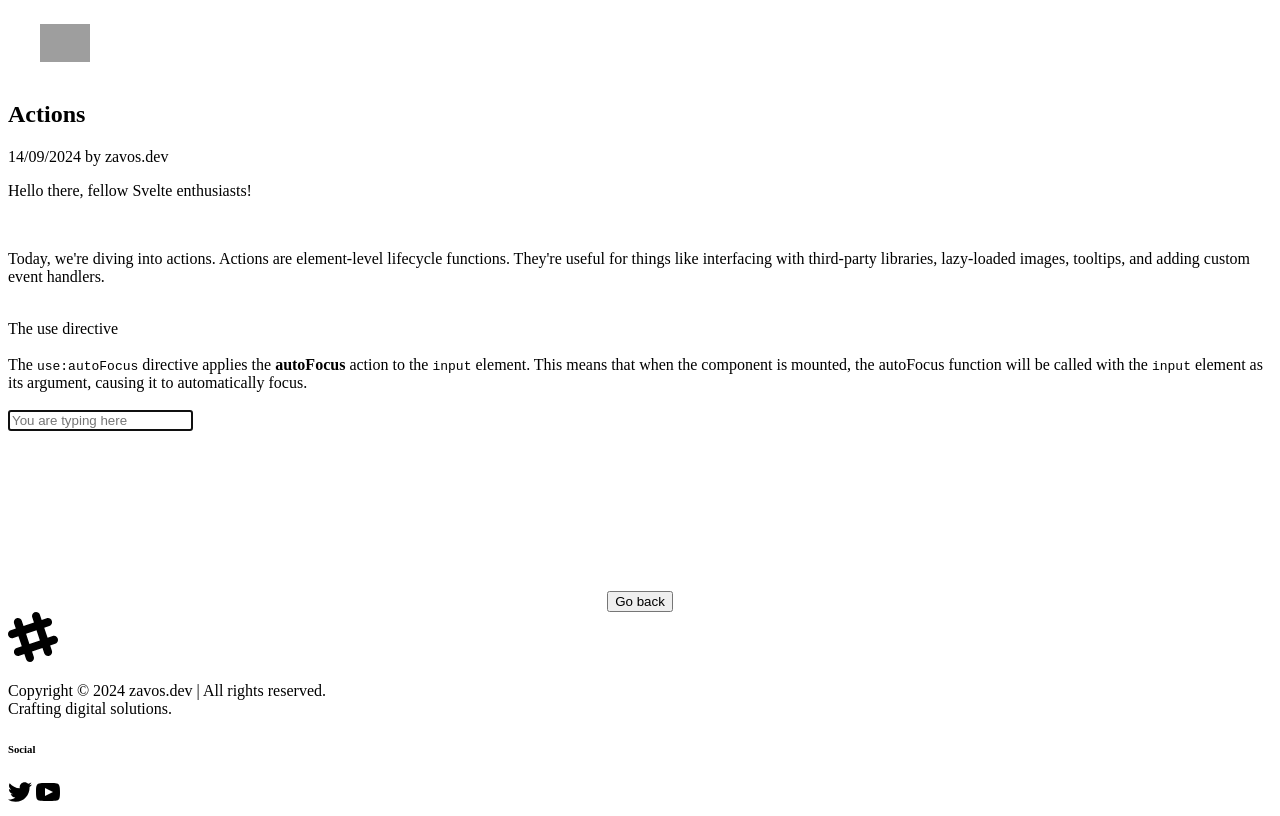
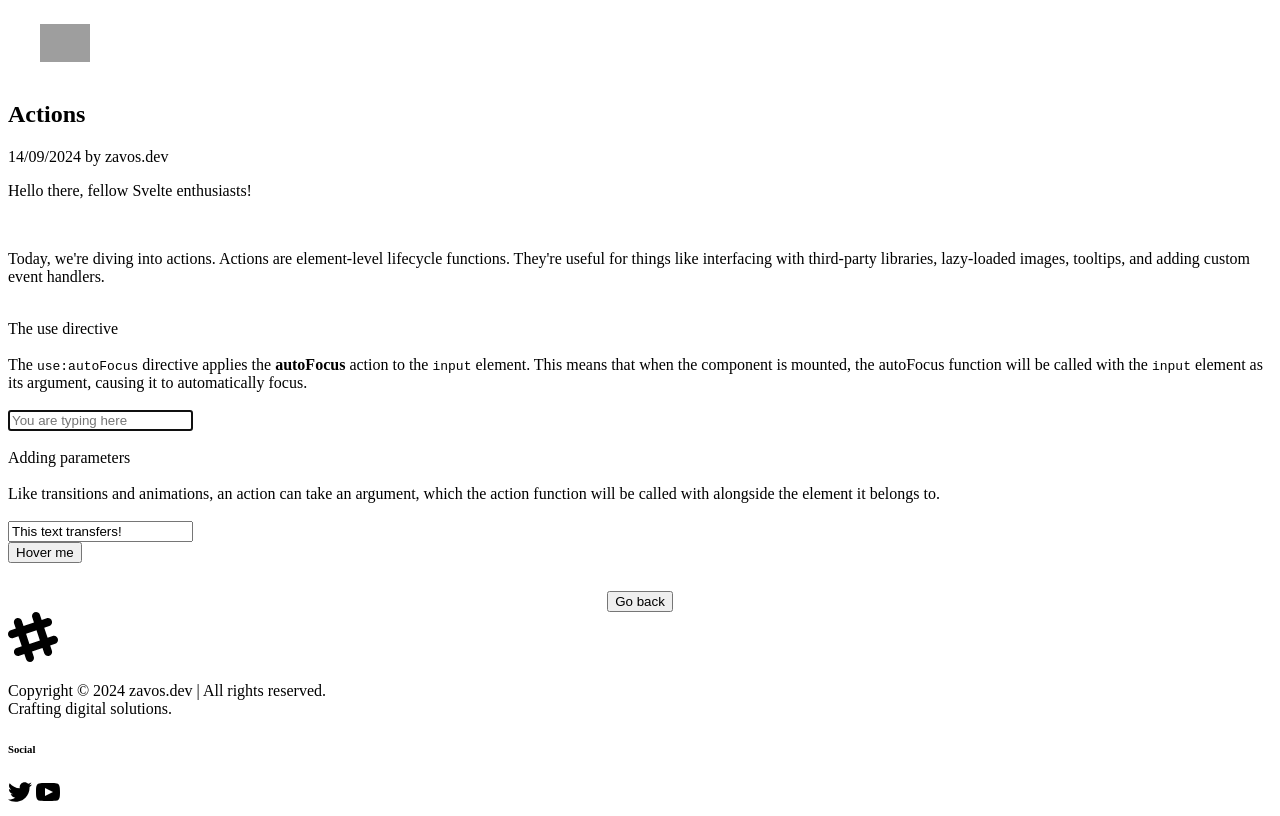
Before and after one commit to kzavos/svelte-training, a SvelteKit app: page /projects/project-10 in a window 1280 px wide. Built offline with nearby package versions, Linux system fonts and the light colour scheme; grey boxes are pictures that could not be loaded.

Commit message:
Finish actions part

```diff
--- a/package.json
+++ b/package.json
@@ -42,6 +42,7 @@
 	"dependencies": {
 		"@tailwindcss/typography": "^0.5.15",
 		"elizabot": "^0.0.3",
-		"systemjs": "^6.15.1"
+		"systemjs": "^6.15.1",
+		"tippy.js": "^6.3.7"
 	}
 }
--- a/src/routes/projects/project-10/+page.svelte
+++ b/src/routes/projects/project-10/+page.svelte
@@ -1,6 +1,25 @@
 <script>
 	function autoFocus(node) {
 		node.focus();
+	}
+
+	import tippy from 'tippy.js';
+	import 'tippy.js/dist/tippy.css';
+	import 'tippy.js/themes/material.css';
+
+	let content = 'This text transfers!';
+
+	function tooltip(node, options) {
+		const tooltip = tippy(node, options);
+
+		return {
+			update(options) {
+				tooltip.setProps(options);
+			},
+			destroy() {
+				tooltip.destroy();
+			}
+		};
 	}
 </script>
 
@@ -32,6 +51,20 @@
 	</div>
 	<br />
 	<input class=" italic" placeholder="You are typing here" type="text" use:autoFocus />
+	<br />
+	<br />
+	<div class="prose text-3xl font-bold">Adding parameters</div>
+	<br />
+	<div class="prose text-lg leading-relaxed">
+		Like transitions and animations, an action can take an argument, which the action function will
+		be called with alongside the element it belongs to.
+	</div>
+	<br />
+	<div class="flex gap-2">
+		<input class=" text-center" bind:value={content} />
+		<br />
+		<button class="btn" use:tooltip={{ content, theme: 'material' }}> Hover me </button>
+	</div>
 </article>
 
 <style>
```
Also changed, not shown: 1 other file (tests, documents, lock files or other folders).
